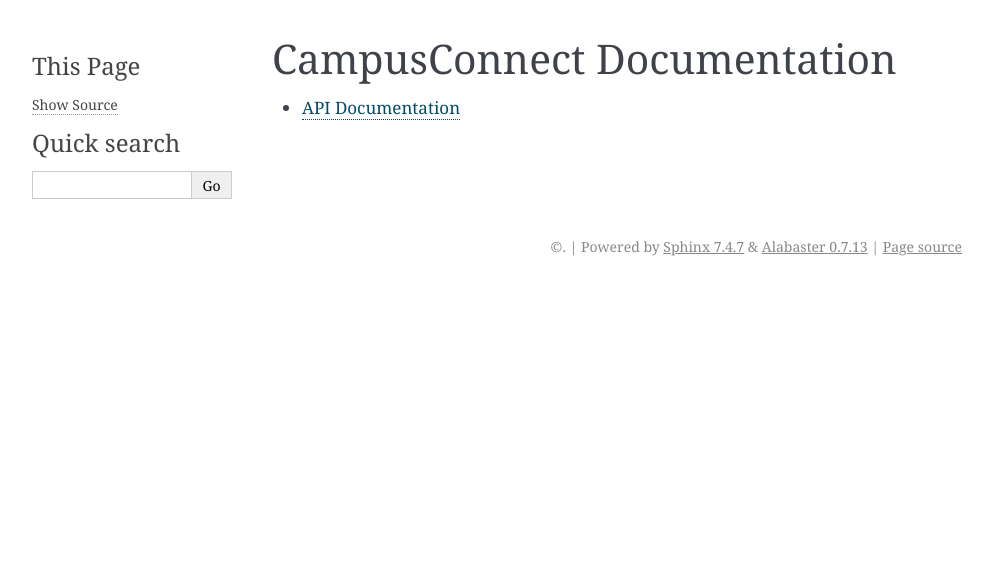
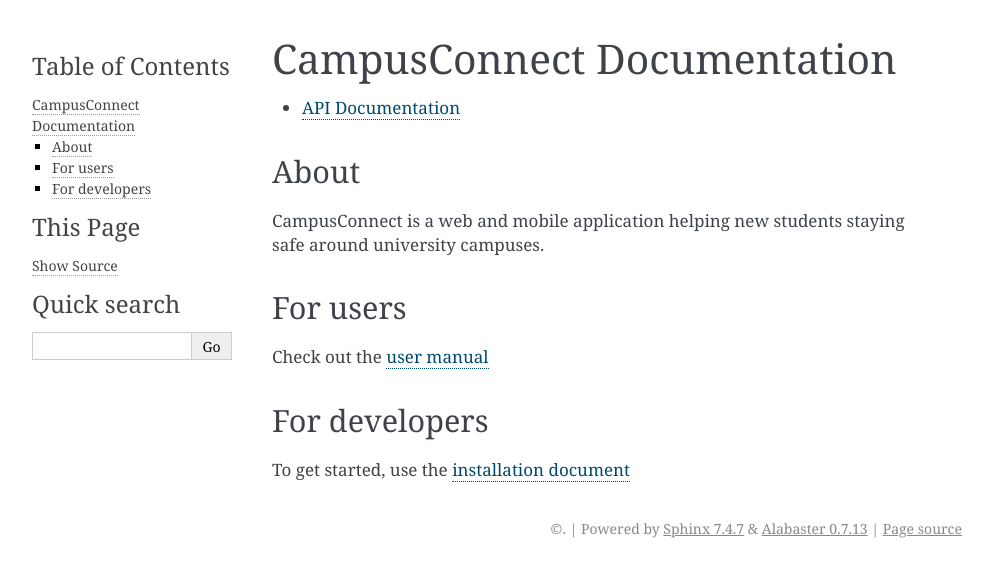
Before and after one commit to InterMaus1154/uop_setap_cw, a Sphinx documentation site: the page built from docs/index.md, in a window 1280 px wide. Shown: the top 577 px of the page, without its empty margins (148-1141 px from the left). Built offline with Sphinx 7.4.7, drawn with Linux system fonts in a browser that asks for light colours.

````diff
--- a/docs/index.md
+++ b/docs/index.md
@@ -4,3 +4,13 @@
 
 api
 ```
+
+## About
+
+CampusConnect is a web and mobile application helping new students staying safe around university campuses.
+
+## For users
+Check out the [user manual](users.md)
+
+## For developers
+To get started, use the [installation document](installation.md)
--- /dev/null
+++ b/docs/installation.md
@@ -0,0 +1 @@
+# CampusConnect: Installation for developers
--- /dev/null
+++ b/docs/users.md
@@ -0,0 +1 @@
+# CampusConnect: User Manual
````
